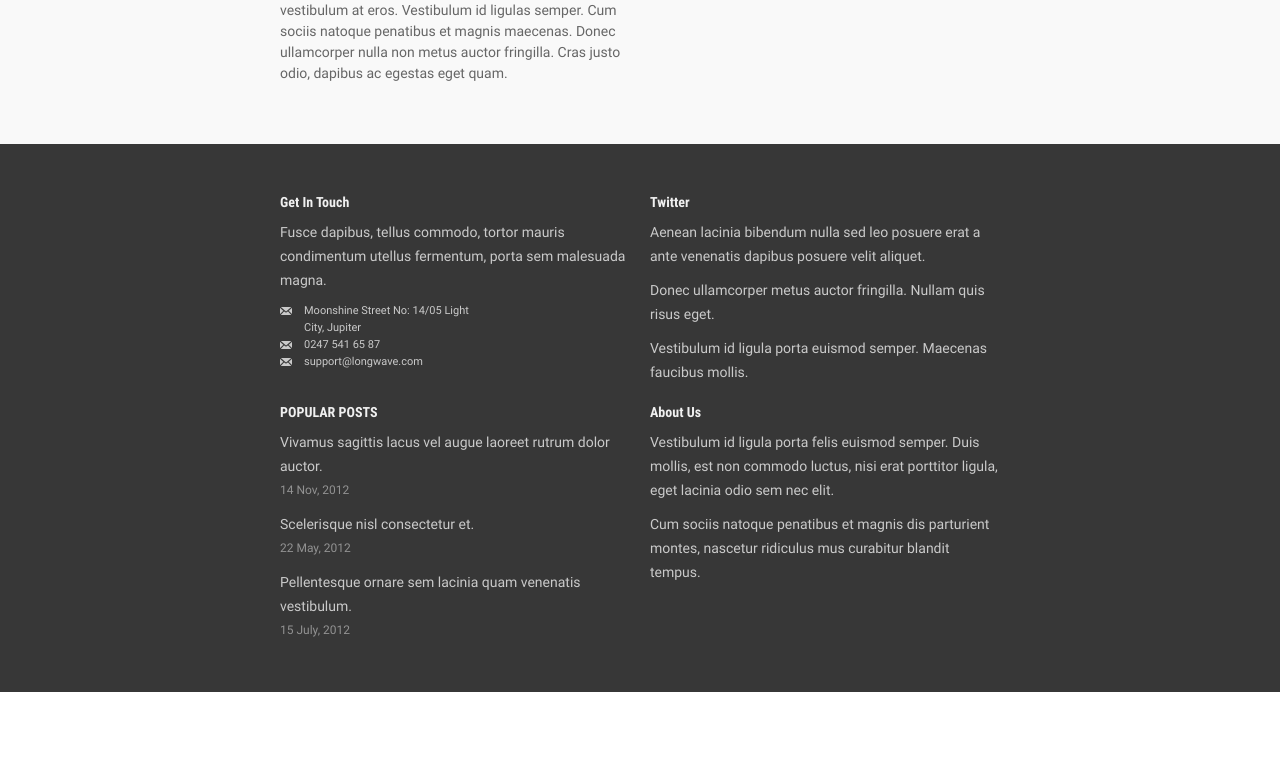
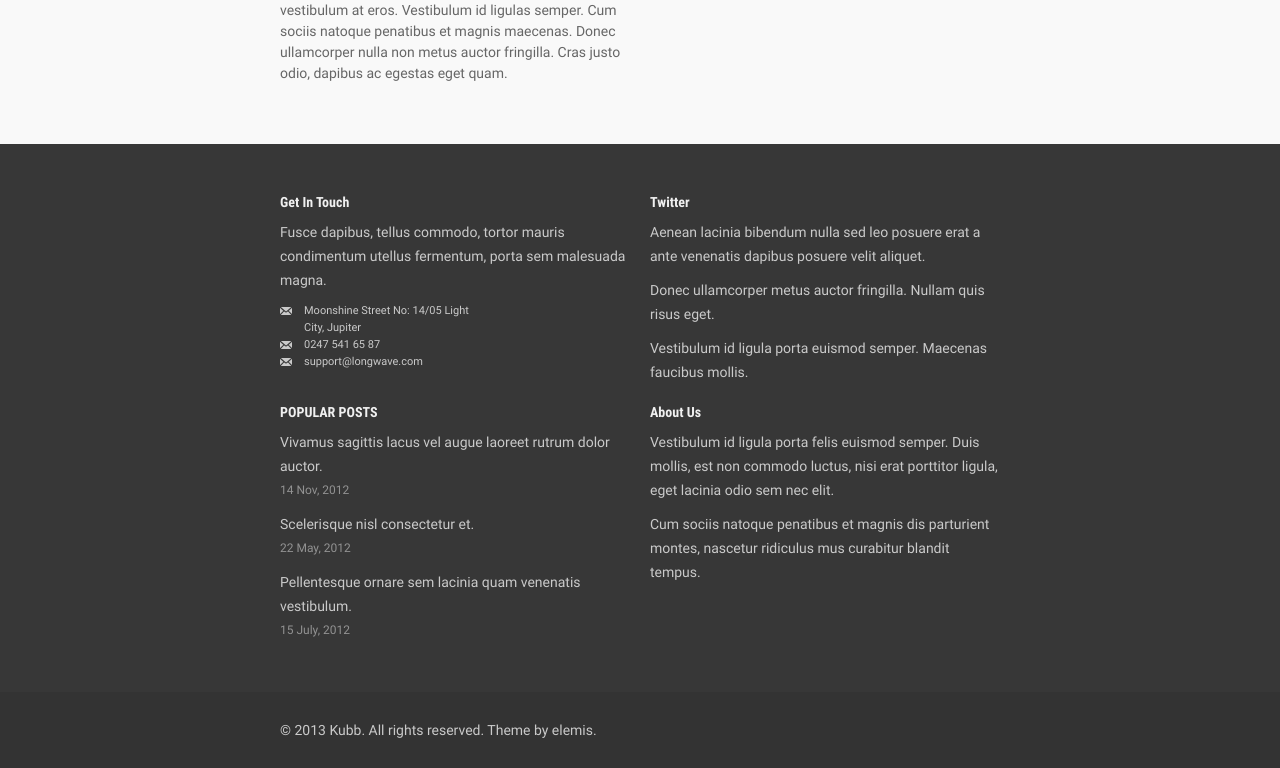
Before and after one commit to wwwax/kubb, a plain HTML site: page index.html in a window 1280 px wide. Shown: the part 2923-3691 px from the top of the page. Before the commit the page ends 3615 px from the top, so only its background shows below. Drawn offline with Linux system fonts and the light colour scheme.

Commit message:
copyright done

```diff
--- a/assets/css/main.css
+++ b/assets/css/main.css
@@ -1216,7 +1216,24 @@ img {
 /* COPYRIGHT */
 
 .copyright {
-  background-color: tomato;
+  padding: 20px 0;
+  font-family: roboto_regular;
+  font-size: 11px;
+  color: #cacaca;
+  background-color: #333333;
+}
+
+@media (min-width: 768px) {
+  .copyright {
+    padding: 30px;
+    font-size: 14px;
+  }
+}
+
+@media (min-width: 1440px) {
+  .copyright {
+    padding: 40px;
+  }
 }
 
 /* VISUALLY-HIDDEN */
--- a/index.html
+++ b/index.html
@@ -433,7 +433,7 @@
             </div>
             <div class="footer_item_text">
               <span>Pellentesque ornare sem lacinia quam venenatis vestibulum.</span>
-              <span class='footer_item_date'>15 July, 2012</span>
+              <span class="footer_item_date">15 July, 2012</span>
             </div>
           </div>
 
@@ -453,6 +453,13 @@
       </div>
     </div>
 
+    <!-- COPYRIGHT -->
+    <div class="copyright">
+      <div class="container">
+        <span> &copy; 2013 Kubb. All rights reserved. Theme by elemis.</span>
+      </div>
+    </div>
+
     <!-- SCRIPTS -->
     <script src="./assets/js/swiper-bundle.min.js"></script>
     <script src="./assets/js/main.js"></script>
```
